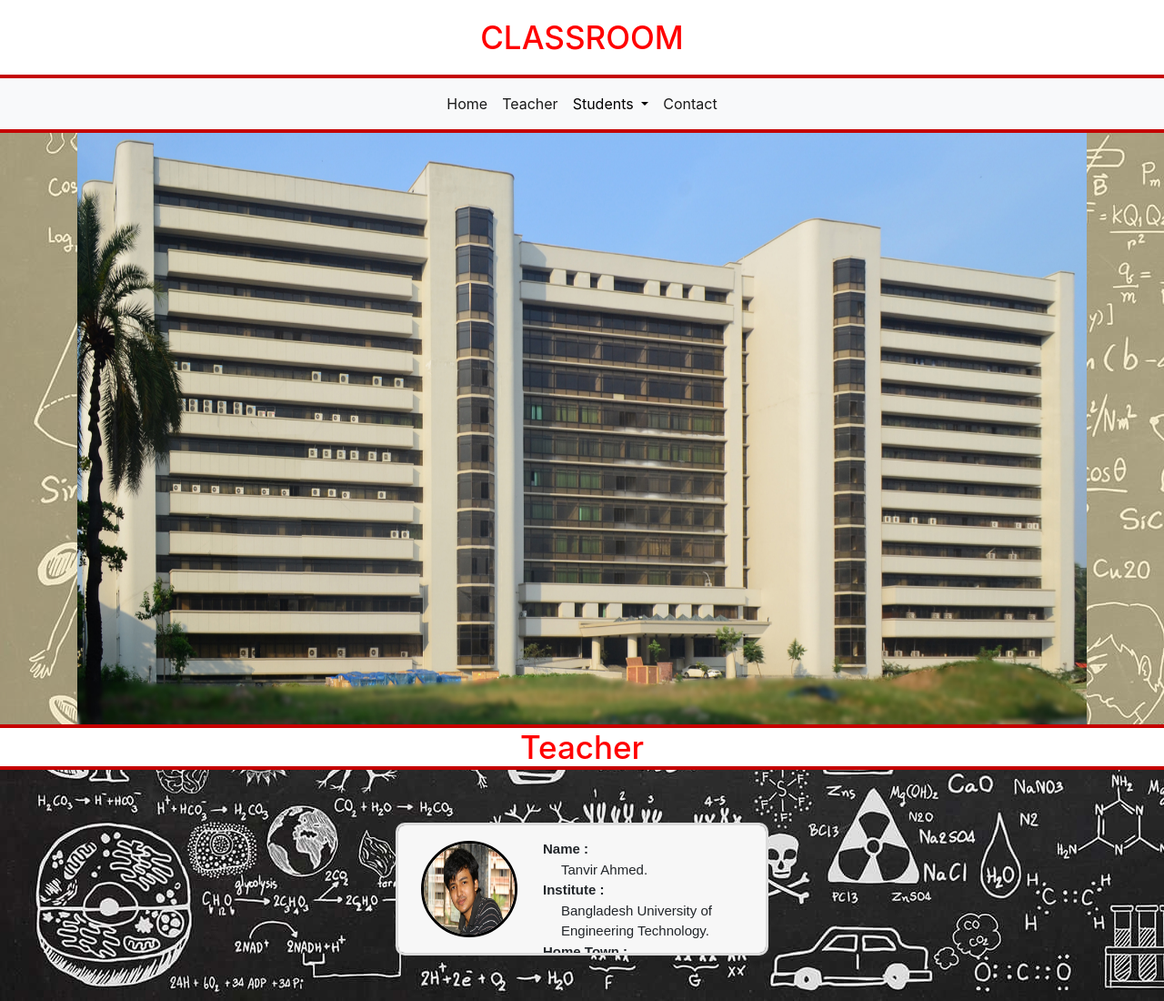
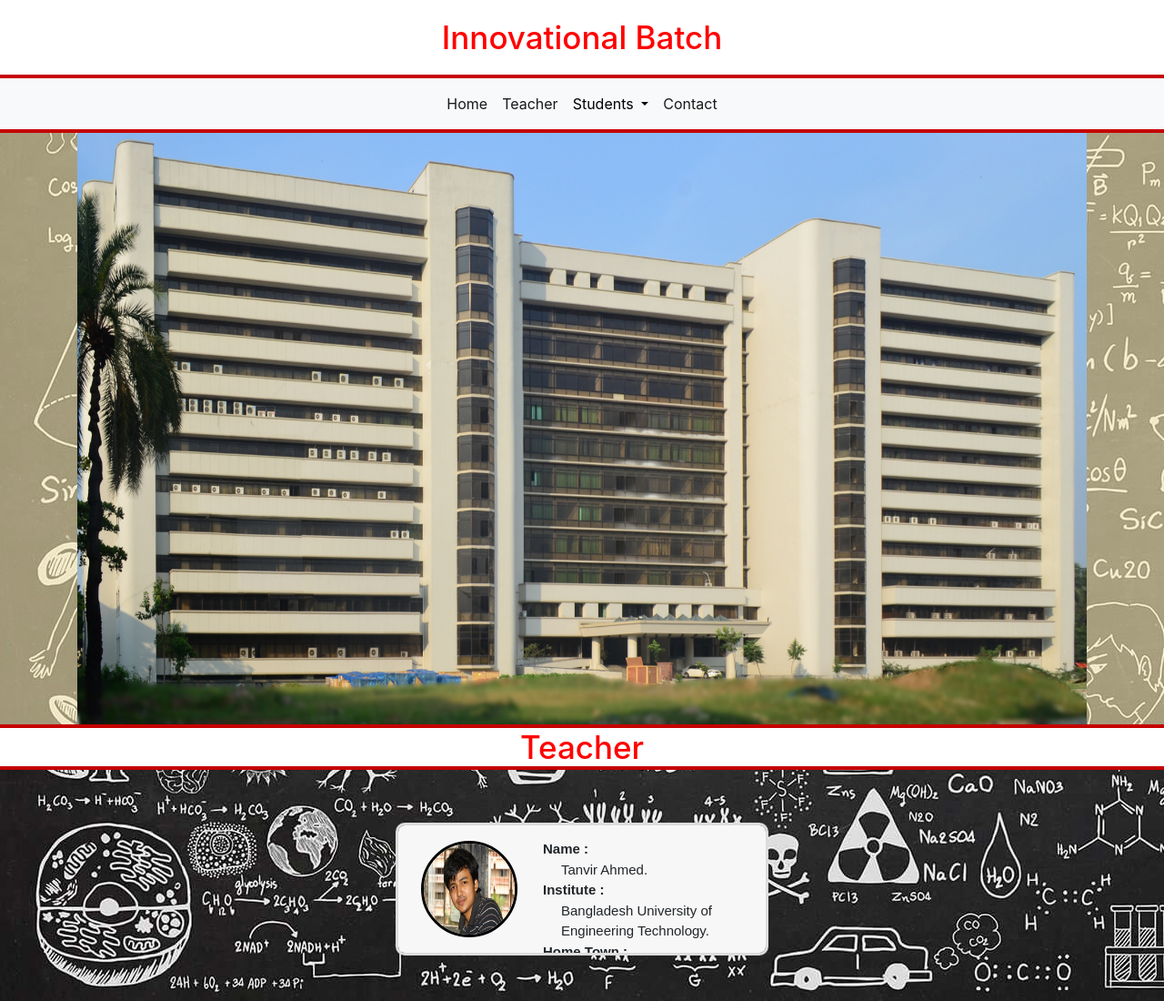
Before and after one commit to suaibehaque/cr157kskf4, a plain HTML site: page jhfadhgadjh4556456f4akhjuflih.php.html in a window 1280 px wide. Shown: the top 1100 px of the page at 91% size. Drawn offline with Linux system fonts and the light colour scheme.

Commit message:
Update jhfadhgadjh4556456f4akhjuflih.php.html

```diff
--- a/jhfadhgadjh4556456f4akhjuflih.php.html
+++ b/jhfadhgadjh4556456f4akhjuflih.php.html
@@ -4,7 +4,7 @@
 <head>
 		<meta charset="UTF-8"/>
 		<meta name="viewport" content="width=device-width, initial-scale=1, shrink-to-fit=no"/>
-		<title>CLASSROOM</title>
+		<title>Innovational Batch</title>
 		<link href="bootstrap.min.css" rel="stylesheet">
 
 
@@ -12,7 +12,7 @@
 </head>
 <body>
 <header class="head">
-	<h3 class="h_t">CLASSROOM</h3>
+	<h3 class="h_t">Innovational Batch</h3>
 <nav class="navbar navbar-expand-lg navbar-light bg-light navStyle" >
   <div class="container-fluid">
     <button class="navbar-toggler" type="button" data-bs-toggle="collapse" data-bs-target="#navbarSupportedContent" aria-controls="navbarSupportedContent" aria-expanded="false" aria-label="Toggle navigation">
```
